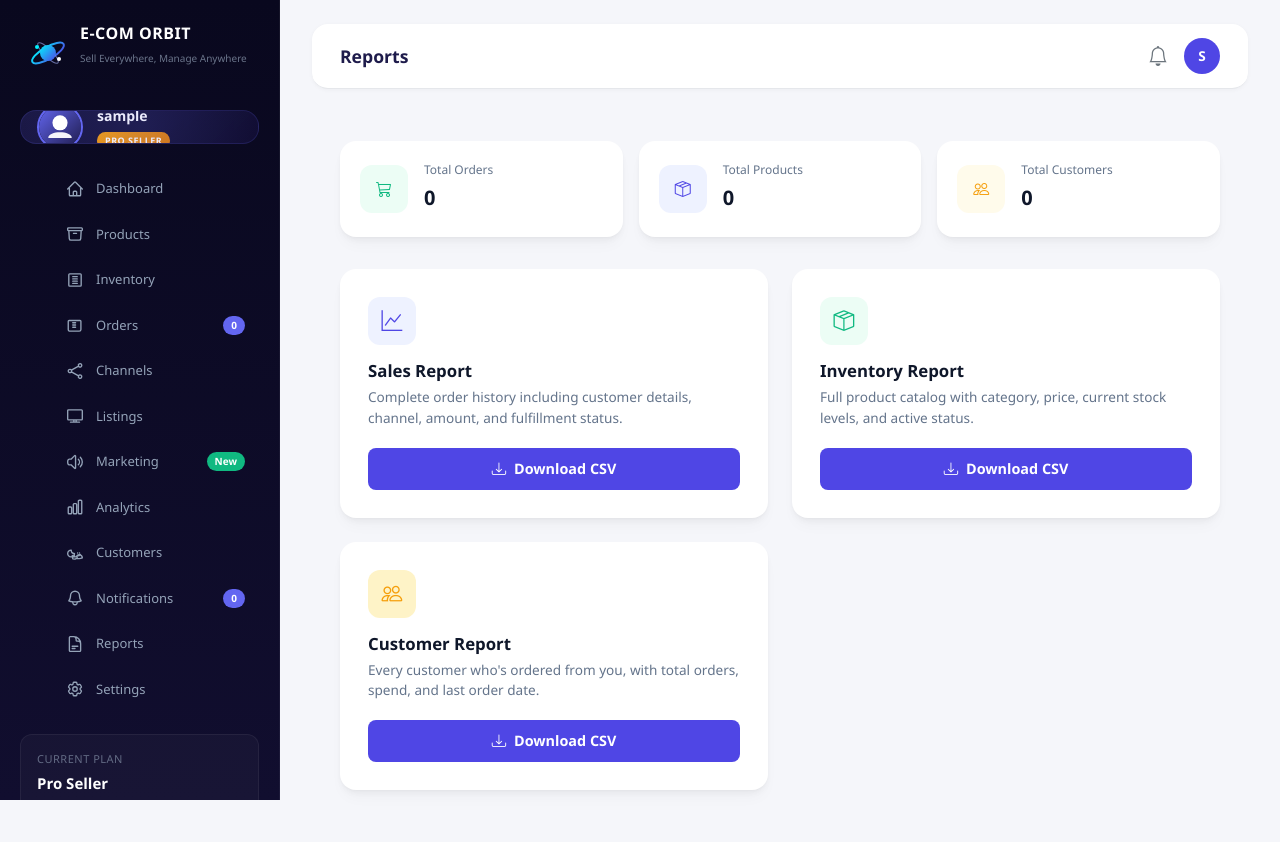
After one commit to COD-Kartik/ecom-orbit, a Django app: page /dashboard/reports/ in a window 1280 px wide. The commit adds this page. Run offline with Django 5.2, Linux system fonts and the light colour scheme; the visitor is signed in with stand-in values (Sample User, id 1).

Commit message:
Day 11: Notifications page (real low-stock + new-order feed), Reports hub with Sales/Inventory/Customer CSV exports

```diff
--- /dev/null
+++ b/orders/templates/orders/reports.html
@@ -0,0 +1,79 @@
+{% extends 'base.html' %}
+{% load static %}
+
+{% block title %}Reports{% endblock %}
+{% block page_title %}Reports{% endblock %}
+
+{% block content %}
+
+<section class="metrics-grid" style="grid-template-columns: repeat(3, 1fr); margin-bottom: 32px;">
+    <div class="metric-card">
+        <div class="metric-icon-box orders"><i class="bi bi-cart3"></i></div>
+        <div class="metric-info">
+            <div class="metric-title">Total Orders</div>
+            <div class="metric-value">{{ total_orders }}</div>
+        </div>
+    </div>
+    <div class="metric-card">
+        <div class="metric-icon-box sales"><i class="bi bi-box-seam"></i></div>
+        <div class="metric-info">
+            <div class="metric-title">Total Products</div>
+            <div class="metric-value">{{ total_products }}</div>
+        </div>
+    </div>
+    <div class="metric-card">
+        <div class="metric-icon-box customers"><i class="bi bi-people"></i></div>
+        <div class="metric-info">
+            <div class="metric-title">Total Customers</div>
+            <div class="metric-value">{{ total_customers }}</div>
+        </div>
+    </div>
+</section>
+
+<div style="display:grid; grid-template-columns:repeat(auto-fit, minmax(280px, 1fr)); gap:24px;">
+
+    <!-- Sales Report -->
+    <div class="dashboard-card" style="padding:28px;">
+        <div style="width:48px; height:48px; border-radius:12px; background:#eef2ff; color:#4f46e5; display:flex; align-items:center; justify-content:center; margin-bottom:16px;">
+            <i class="bi bi-graph-up" style="font-size:1.3rem;"></i>
+        </div>
+        <h3 style="font-size:1.05rem; font-weight:700; color:var(--text-dark); margin-bottom:6px;">Sales Report</h3>
+        <p style="font-size:0.85rem; color:var(--text-muted); margin-bottom:20px; line-height:1.5;">
+            Complete order history including customer details, channel, amount, and fulfillment status.
+        </p>
+        <a href="{% url 'export_orders_csv' %}" class="btn-primary-custom btn w-100 d-flex align-items-center justify-content-center gap-2" style="text-decoration:none;">
+            <i class="bi bi-download"></i> Download CSV
+        </a>
+    </div>
+
+    <!-- Inventory Report -->
+    <div class="dashboard-card" style="padding:28px;">
+        <div style="width:48px; height:48px; border-radius:12px; background:#ecfdf5; color:#10b981; display:flex; align-items:center; justify-content:center; margin-bottom:16px;">
+            <i class="bi bi-box-seam" style="font-size:1.3rem;"></i>
+        </div>
+        <h3 style="font-size:1.05rem; font-weight:700; color:var(--text-dark); margin-bottom:6px;">Inventory Report</h3>
+        <p style="font-size:0.85rem; color:var(--text-muted); margin-bottom:20px; line-height:1.5;">
+            Full product catalog with category, price, current stock levels, and active status.
+        </p>
+        <a href="{% url 'export_inventory_csv' %}" class="btn-primary-custom btn w-100 d-flex align-items-center justify-content-center gap-2" style="text-decoration:none;">
+            <i class="bi bi-download"></i> Download CSV
+        </a>
+    </div>
+
+    <!-- Customer Report -->
+    <div class="dashboard-card" style="padding:28px;">
+        <div style="width:48px; height:48px; border-radius:12px; background:#fef3c7; color:#f59e0b; display:flex; align-items:center; justify-content:center; margin-bottom:16px;">
+            <i class="bi bi-people" style="font-size:1.3rem;"></i>
+        </div>
+        <h3 style="font-size:1.05rem; font-weight:700; color:var(--text-dark); margin-bottom:6px;">Customer Report</h3>
+        <p style="font-size:0.85rem; color:var(--text-muted); margin-bottom:20px; line-height:1.5;">
+            Every customer who's ordered from you, with total orders, spend, and last order date.
+        </p>
+        <a href="{% url 'export_customers_csv' %}" class="btn-primary-custom btn w-100 d-flex align-items-center justify-content-center gap-2" style="text-decoration:none;">
+            <i class="bi bi-download"></i> Download CSV
+        </a>
+    </div>
+
+</div>
+
+{% endblock %}
--- a/orders/urls.py
+++ b/orders/urls.py
@@ -16,4 +16,8 @@ urlpatterns = [
     path('dashboard/orders/export/', views.export_orders_csv, name='export_orders_csv'),
     path('dashboard/customers/', views.customer_list, name='customer_list'),
     path('api/', include(router.urls)),
+    path('dashboard/notifications/', views.notifications_view, name='notifications_view'),
+    path('dashboard/reports/', views.reports_view, name='reports_view'),
+    path('dashboard/reports/export/inventory/', views.export_inventory_csv, name='export_inventory_csv'),
+    path('dashboard/reports/export/customers/', views.export_customers_csv, name='export_customers_csv'),
 ]
--- a/orders/views.py
+++ b/orders/views.py
@@ -8,6 +8,10 @@ from .models import Order, OrderItem
 from .serializers import OrderSerializer
 from accounts.models import BusinessProfile
 import json
+from django.utils import timezone
+from products.models import Product
+
+
 
 
 def get_user_business(user):
@@ -229,3 +233,142 @@ def customer_list(request):
         'has_customers': total_customers > 0,
         'business': business,
     })
+
+
+
+def _relative_time(dt):
+    diff = timezone.now() - dt
+    seconds = diff.total_seconds()
+    if seconds < 60:
+        return "Just now"
+    minutes = int(seconds // 60)
+    if minutes < 60:
+        return f"{minutes} minute{'s' if minutes != 1 else ''} ago"
+    hours = int(seconds // 3600)
+    if hours < 24:
+        return f"{hours} hour{'s' if hours != 1 else ''} ago"
+    days = int(seconds // 86400)
+    return f"{days} day{'s' if days != 1 else ''} ago"
+
+
+@login_required
+def notifications_view(request):
+    business = get_user_business(request.user)
+    current_filter = request.GET.get('filter', 'all')
+
+    notifications = []
+
+    if business:
+        # Low stock alerts — using created_at as a proxy timestamp,
+        # since Product has no updated_at field to track exact low-stock moment.
+        low_stock_products = Product.objects.filter(business=business, stock__lte=5).order_by('-created_at')
+        for p in low_stock_products:
+            notifications.append({
+                'type': 'low-stock',
+                'product_id': p.id,
+                'product_title': p.title,
+                'stock': p.stock,
+                'timestamp': p.created_at,
+                'time_label': _relative_time(p.created_at),
+            })
+
+        # New order notifications
+        recent_orders = Order.objects.filter(business=business).order_by('-created_at')[:20]
+        for o in recent_orders:
+            notifications.append({
+                'type': 'new-order',
+                'order_id': o.id,
+                'customer_name': o.customer_name,
+                'amount': o.total_amount,
+                'channel_name': o.channel.name if o.channel else 'Manual',
+                'timestamp': o.created_at,
+                'time_label': _relative_time(o.created_at),
+            })
+
+    # Sort combined feed by timestamp, most recent first
+    notifications.sort(key=lambda x: x['timestamp'], reverse=True)
+
+    if current_filter != 'all':
+        notifications = [n for n in notifications if n['type'] == current_filter]
+
+    return render(request, 'orders/notifications.html', {
+        'notifications': notifications,
+        'current_filter': current_filter,
+    })
+
+
+@login_required
+def export_inventory_csv(request):
+    business = get_user_business(request.user)
+    products = Product.objects.filter(business=business).order_by('title') if business else Product.objects.none()
+
+    response = HttpResponse(content_type='text/csv')
+    response['Content-Disposition'] = 'attachment; filename="inventory_report.csv"'
+
+    writer = csv.writer(response)
+    writer.writerow(['Product', 'Category', 'Price', 'Stock', 'Status', 'Date Added'])
+
+    for p in products:
+        writer.writerow([
+            p.title,
+            p.category.name if p.category else 'Uncategorized',
+            p.price,
+            p.stock,
+            'Active' if p.is_active else 'Inactive',
+            p.created_at.strftime('%Y-%m-%d'),
+        ])
+
+    return response
+
+
+@login_required
+def export_customers_csv(request):
+    business = get_user_business(request.user)
+    orders_qs = Order.objects.filter(business=business).exclude(customer_email__isnull=True).exclude(customer_email='') if business else Order.objects.none()
+
+    grouped = (
+        orders_qs.values('customer_email', 'customer_name', 'customer_phone')
+        .annotate(total_orders=Count('id'), total_spent=Sum('total_amount'), last_order_date=Max('created_at'))
+        .order_by('-total_spent')
+    )
+
+    response = HttpResponse(content_type='text/csv')
+    response['Content-Disposition'] = 'attachment; filename="customer_report.csv"'
+
+    writer = csv.writer(response)
+    writer.writerow(['Customer Name', 'Email', 'Phone', 'Total Orders', 'Total Spent', 'Last Order Date'])
+
+    for c in grouped:
+        writer.writerow([
+            c['customer_name'],
+            c['customer_email'],
+            c['customer_phone'] or '',
+            c['total_orders'],
+            c['total_spent'],
+            c['last_order_date'].strftime('%Y-%m-%d') if c['last_order_date'] else '',
+        ])
+
+    return response
+
+@login_required
+def reports_view(request):
+    business = get_user_business(request.user)
+    if business:
+        total_orders = Order.objects.filter(business=business).count()
+        total_products = Product.objects.filter(business=business).count()
+        total_customers = (
+            Order.objects.filter(business=business)
+            .exclude(customer_email__isnull=True)
+            .exclude(customer_email='')
+            .values('customer_email')
+            .distinct()
+            .count()
+        )
+    else:
+        total_orders = total_products = total_customers = 0
+
+    return render(request, 'orders/reports.html', {
+        'total_orders': total_orders,
+        'total_products': total_products,
+        'total_customers': total_customers,
+    })
--- a/templates/base.html
+++ b/templates/base.html
@@ -259,7 +259,7 @@
           </a>
         </li>
         <li class="menu-item">
-            <a href="#">
+            <a href="{% url 'notifications_view' %}">
                 <svg viewBox="0 0 24 24" xmlns="http://www.w3.org/2000/svg">
                     <path stroke-linecap="round" stroke-linejoin="round" d="M14.857 17.082a23.848 23.848 0 005.454-1.31A8.967 8.967 0 0118 9.75v-.7V9A6 6 0 006 9v.75a8.967 8.967 0 01-2.312 6.022c1.733.64 3.56 1.085 5.455 1.31m5.714 0a24.255 24.255 0 01-5.714 0m5.714 0a3 3 0 11-5.714 0" />
                 </svg>
@@ -268,7 +268,7 @@
             </a>
         </li>
         <li class="menu-item">
-            <a href="#">
+            <a href="{% url 'reports_view' %}">
                 <svg viewBox="0 0 24 24" xmlns="http://www.w3.org/2000/svg">
                     <path stroke-linecap="round" stroke-linejoin="round" d="M19.5 14.25v-2.625a3.375 3.375 0 00-3.375-3.375h-1.5A1.125 1.125 0 0113.5 7.125v-1.5a3.375 3.375 0 00-3.375-3.375H8.25m0 12.75h7.5m-7.5 3H12M10.5 2.25H5.625c-.621 0-1.125.504-1.125 1.125v17.25c0 .621.504 1.125 1.125 1.125h12.75c.621 0 1.125-.504 1.125-1.125V11.25a9 9 0 00-9-9z" />
                 </svg>
```
Also changed, not shown: orders/templates/orders/notifications.html (added, +70 -0 lines), static/css/notifications.css (added, +85 -0 lines).
